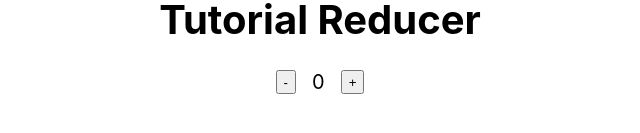
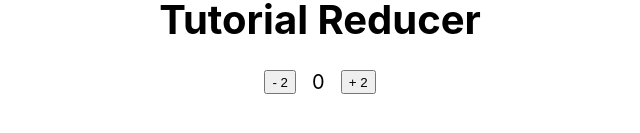
Before and after one commit to Ikram-Maulana/Code-explore, a React (Create React App) app in the folder ReactContext - ARI/react-context-tutorial/: page / in a window 1280 px wide. Shown: the part 369-502 px from the top of the page, without its empty margins (320-960 px from the left). Built offline with nearby package versions, Linux system fonts and the light colour scheme.

Commit message:
08: 📙 Memahami Konsep Reducer Studi Kasus 2
Studi kasus penambahan (+2) atau pengurangan (-2) pada state

```diff
--- a/ReactContext - ARI/react-context-tutorial/src/components/Reducer.js
+++ b/ReactContext - ARI/react-context-tutorial/src/components/Reducer.js
@@ -3,9 +3,9 @@ import React, { useReducer } from "react";
 const reducer = (state, action) => {
   switch (action.type) {
     case "increment":
-      return state + 1;
+      return state + action.payload;
     case "decrement":
-      return state === 0 ? 0 : state - 1;
+      return state === 0 ? 0 : state - action.payload;
     default:
       throw new Error("Unexpected action");
   }
@@ -23,9 +23,13 @@ const Reducer = () => {
           gap: "1rem",
         }}
       >
-        <button onClick={() => setCount({ type: "decrement" })}>-</button>
+        <button onClick={() => setCount({ type: "decrement", payload: 2 })}>
+          - 2
+        </button>
         <span>{count}</span>
-        <button onClick={() => setCount({ type: "increment" })}>+</button>
+        <button onClick={() => setCount({ type: "increment", payload: 2 })}>
+          + 2
+        </button>
       </div>
     </>
   );
```
